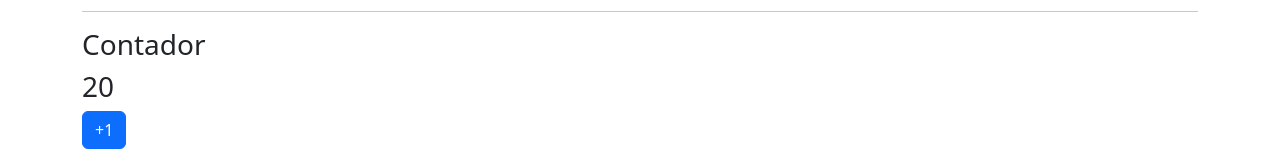
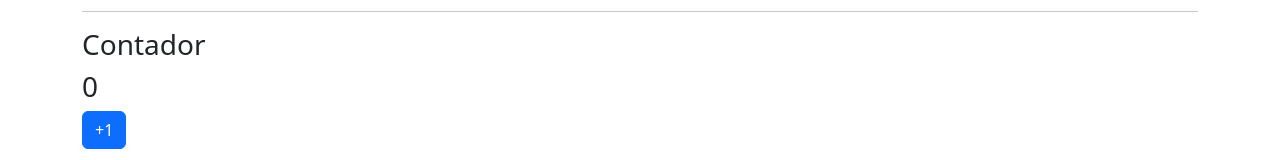
Before and after one commit to MauroRomo1/contador-pats, a React (Vite) app: page / in a window 1280 px wide. Shown: the part 128-288 px from the top of the page. Built offline with nearby package versions, Linux system fonts and the light colour scheme.

Commit message:
Agregamos un state al  numero al componente Contador

```diff
--- a/src/components/Contador.jsx
+++ b/src/components/Contador.jsx
@@ -1,11 +1,16 @@
+import { useState } from "react";
 import { Button } from "react-bootstrap";
 
 const Contador = () => {
+  const [numero, setNumero] = useState(0);
+
   return (
     <section>
       <h3>Contador</h3>
-      <h3>20</h3>
-      <Button variant="primary">+1</Button>
+      <h3>{numero}</h3>
+      <Button variant="primary" onClick={() => setNumero(numero + 1)}>
+        +1
+      </Button>
     </section>
   );
 };
```
